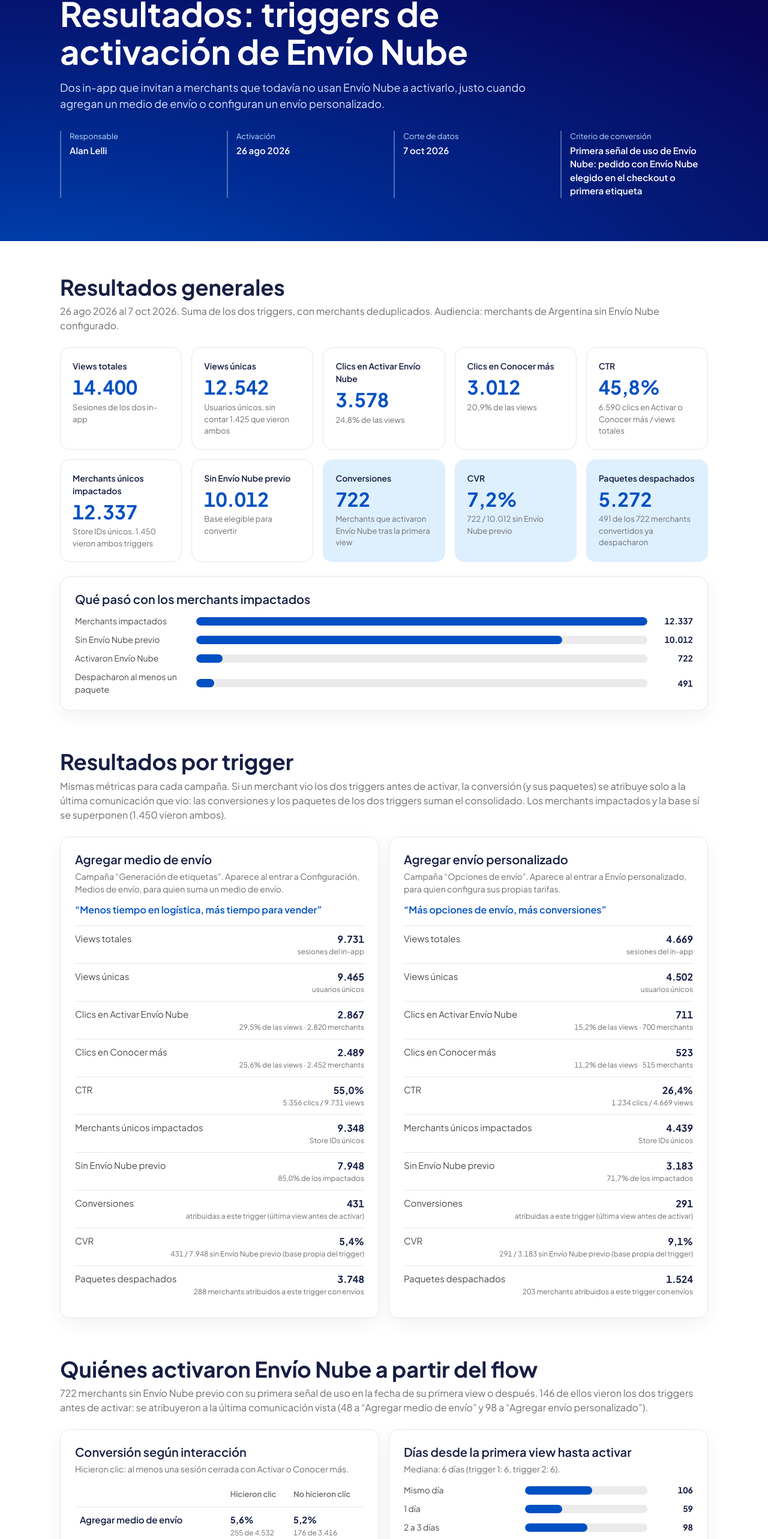
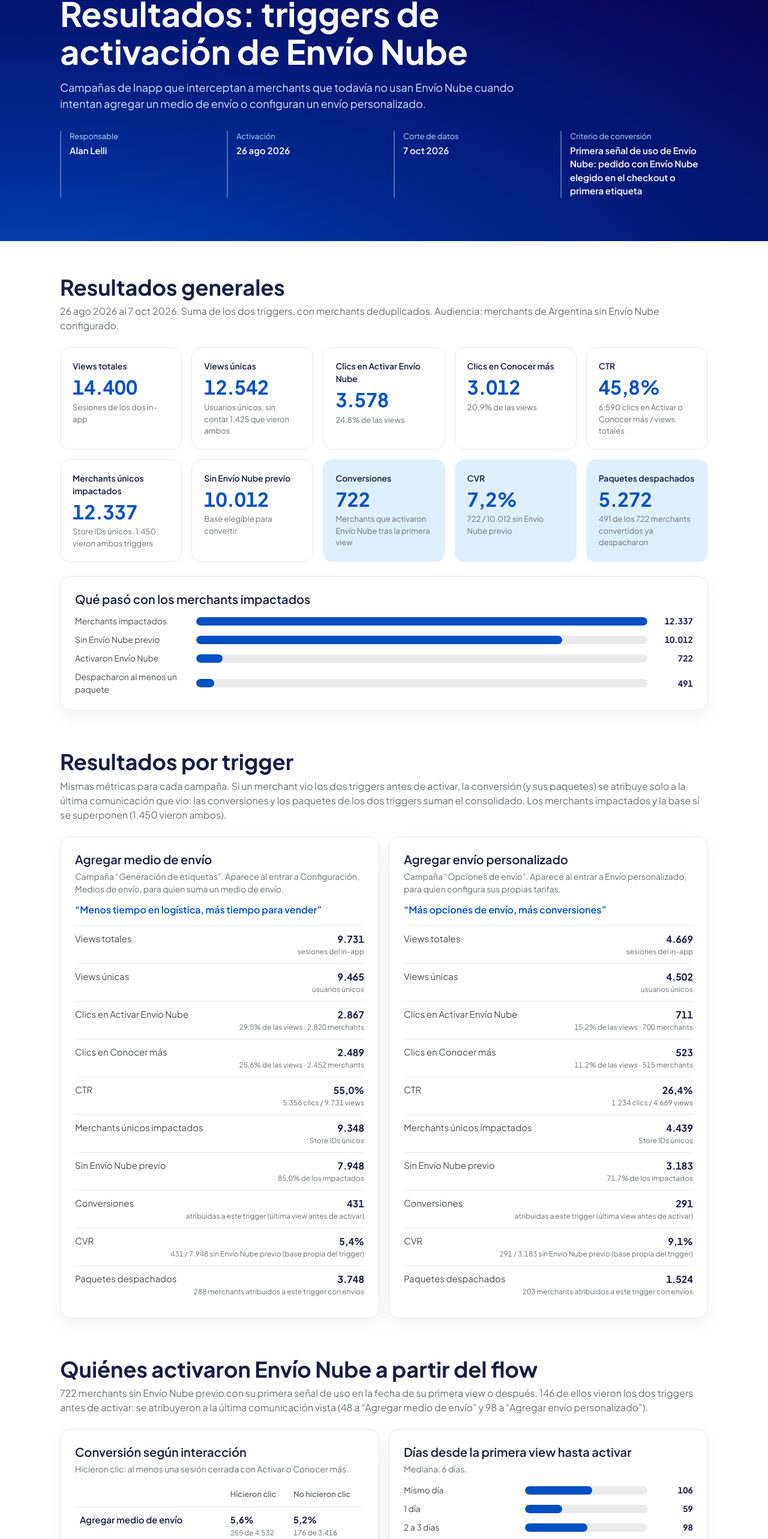
Before and after one commit to alanlelli-tn/envio-nube-triggers-activacion, a Next.js app: page / in a window 1280 px wide. Shown: the part 134-2700 px from the top of the page at 60% size. Built offline with nearby package versions, Linux system fonts and the light colour scheme.

Commit message:
Refine in-app messaging and median days display
Updated in-app messaging to clarify campaign intent and removed redundant information about median days.

```diff
--- a/app/page.js
+++ b/app/page.js
@@ -101,7 +101,7 @@
           <span className="pill">Lifecycle AR, Envío Nube</span>
           <h1>Resultados: triggers de activación de Envío Nube</h1>
           <p className="lead">
-            Dos in-app que invitan a merchants que todavía no usan Envío Nube a activarlo, justo cuando agregan un
+            Campañas de Inapp que interceptan a merchants que todavía no usan Envío Nube cuando intentan agregar un
             medio de envío o configuran un envío personalizado.
           </p>
           <dl className="meta">
@@ -188,7 +188,7 @@
 
             <div className="card">
               <h3>Días desde la primera view hasta activar</h3>
-              <p className="muted small">Mediana: {A.medianDays.toLocaleString('es-AR')} días (trigger 1: {t1.medianDays}, trigger 2: {t2.medianDays}).</p>
+              <p className="muted small">Mediana: {A.medianDays.toLocaleString('es-AR')} días.</p>
               <Bars items={days} max={Math.max(...A.days)} />
             </div>
           </div>
```
